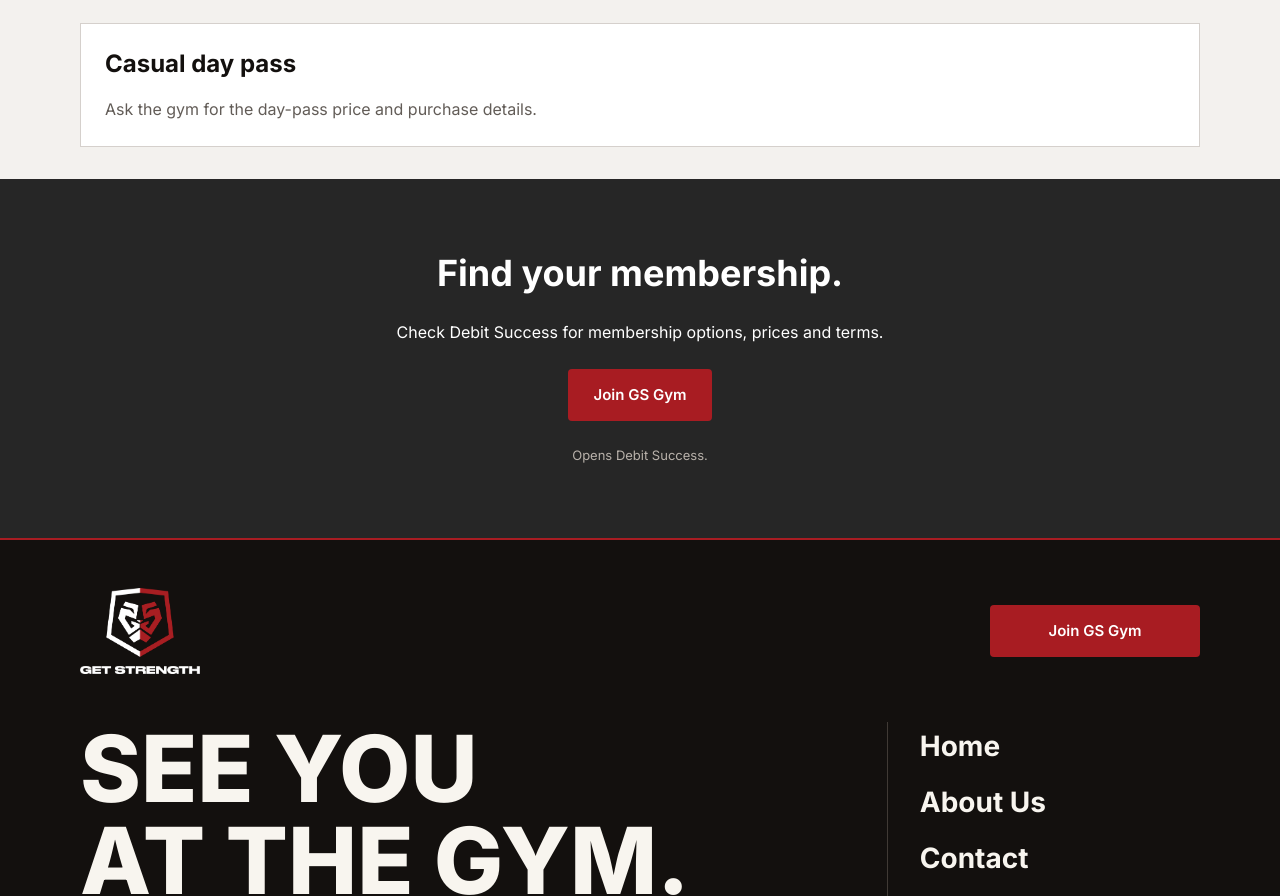
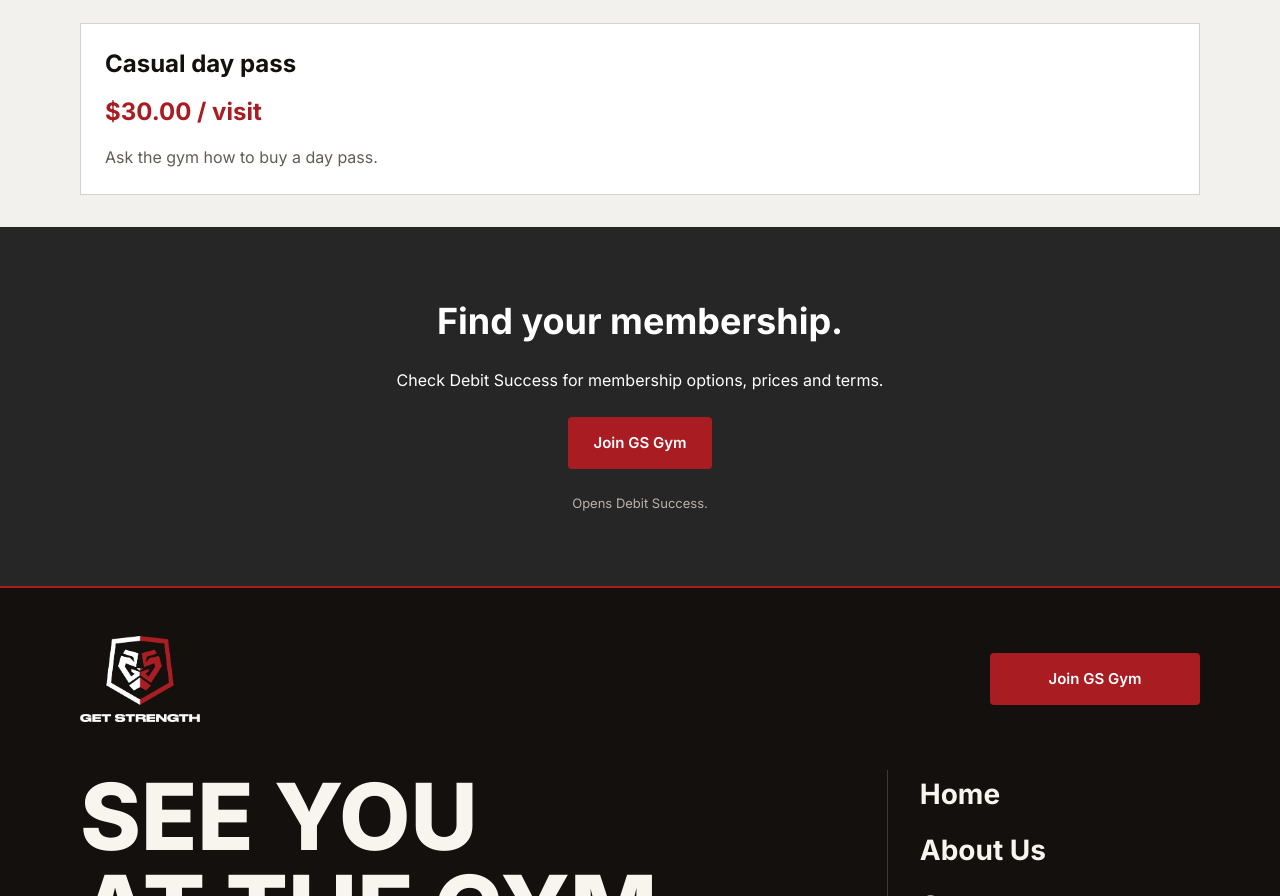
Before and after one commit to GetStrength-Gym/GetStrengthGym, a Next.js app in the folder frontend/: page / in a window 1280 px wide. Shown: the part 4211-5107 px from the top of the page. Built offline with nearby package versions, Linux system fonts and the light colour scheme.

Commit message:
GS-23: Set the casual day-pass price to $30
Agreed with the client at the latest client meeting. How to buy a day pass
is still unconfirmed, so the block asks visitors to check with the gym.

```diff
--- a/frontend/components/PriceList.tsx
+++ b/frontend/components/PriceList.tsx
@@ -23,8 +23,8 @@ export default function PriceList() {
         </ul>
         <div className="day-pass">
           <h3>Casual day pass</h3>
-          {prices.dayPass.price !== null && <p className="membership-price">{formatPrice({ price: prices.dayPass.price, period: "visit" }, prices.currency)}</p>}
-          <p className="text-grey">{prices.dayPass.howToBuy ?? "Ask the gym for the day-pass price and purchase details."}</p>
+          <p className="membership-price">{formatPrice({ price: prices.dayPass.price, period: "visit" }, prices.currency)}</p>
+          <p className="text-grey">{prices.dayPass.howToBuy ?? "Ask the gym how to buy a day pass."}</p>
         </div>
       </div>
     </section>
--- a/frontend/content/prices.json
+++ b/frontend/content/prices.json
@@ -32,7 +32,7 @@
     }
   ],
   "dayPass": {
-    "price": null,
+    "price": 30,
     "howToBuy": null
   }
 }
--- a/frontend/content/prices.sample.json
+++ b/frontend/content/prices.sample.json
@@ -49,7 +49,7 @@
     }
   ],
   "dayPass": {
-    "price": null,
+    "price": 30,
     "howToBuy": null
   }
 }
```
Also changed, not shown: 3 other files (tests, documents, lock files or other folders).
